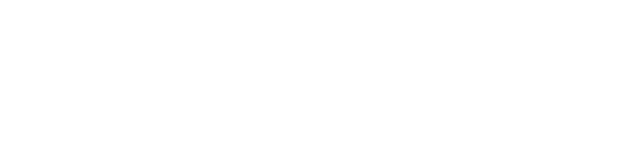
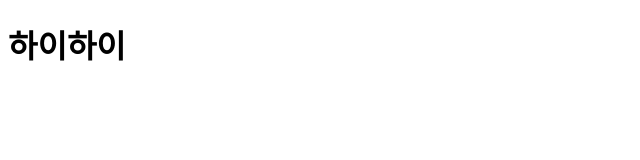
Before and after one commit to m-4verick/Training-Camp, a plain HTML site: page index.html in a window 1280 px wide. Shown: the whole page, without its empty margins (0-640 px from the left). Drawn offline with Linux system fonts and the light colour scheme.

Commit message:
init : init Index files

```diff
--- a/index.html
+++ b/index.html
@@ -5,6 +5,6 @@
     <title>Title</title>
 </head>
 <body>
-
+<h1>하이하이</h1>
 </body>
 </html>
```
